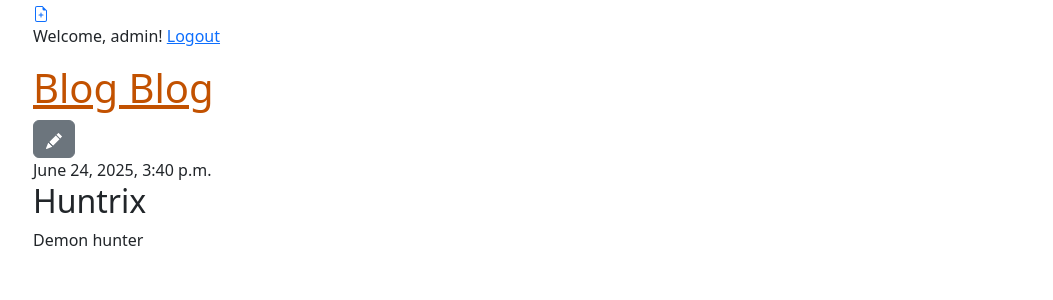
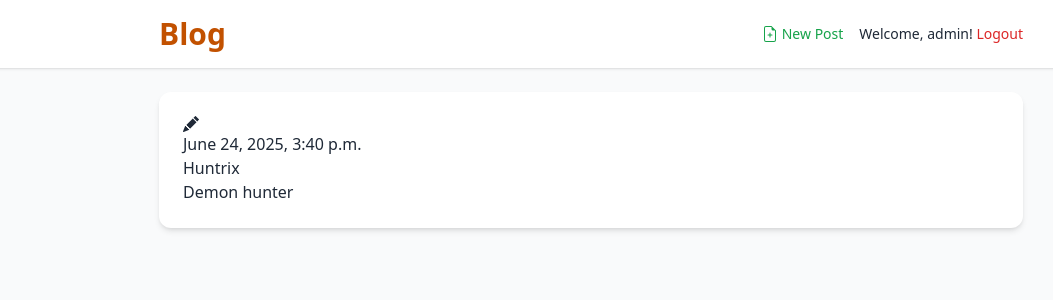
Before and after one commit to sonya-ghale/django, a Django app: page /post/5/ in a window 1280 px wide. Shown: the top 300 px of the page, without its empty margins (49-1102 px from the left). Run offline with Django 5.2, Linux system fonts and the light colour scheme; a user stored in the database is signed in; data comes from the database, SQL or seed files in the repository; both versions use the stored data as it was after the commit; some libraries are stand-ins or nearby versions.

Commit message:
`Refactor base.html template and add Tailwind CSS, update login and logout links, and modify main content container`

```diff
--- a/blog/templates/blog/base.html
+++ b/blog/templates/blog/base.html
@@ -1,41 +1,51 @@
 {% load static %}
 <!DOCTYPE html>
-<html>
+<html lang="en">
   <head>
-    <title>Django Girls blog</title>
-    <link
-      rel="stylesheet"
-      href="https://cdn.jsdelivr.net/npm/bootstrap@5.3.3/dist/css/bootstrap.min.css"
-      integrity="sha384-QWTKZyjpPEjISv5WaRU9OFeRpok6YctnYmDr5pNlyT2bRjXh0JMhjY6hW+ALEwIH"
-      crossorigin="anonymous"
-    />
+    <meta charset="UTF-8" />
+    <title>Blogs</title>
+    {% comment %} don't have to add the tailwind cdn in every {% endcomment %}
+
+    <script src="https://cdn.tailwindcss.com"></script>
     <link
       rel="stylesheet"
       href="https://fonts.googleapis.com/css?family=Lobster&subset=latin,latin-ext"
     />
     <link rel="stylesheet" href="{% static 'css/blog.css' %}" />
   </head>
-  <body>
-    <header class="page-header">
-      <div class="container">
-        {% if user.is_authenticated %}
-        <a href="{% url 'post_new' %}" class="top-menu">
-          {% include './icons/file-earmark-plus.svg' %}
-        </a>
-        {% endif %} {% if user.is_authenticated %}
-        <p>
-          Welcome, {{ user.username }}! <a href="{% url 'logout' %}">Logout</a>
-        </p>
-        {% else %}
-        <a href="{% url 'login' %}">Login</a>
-        {% endif %}
+  <body class="bg-gray-50 text-gray-800 font-sans">
+    <header class="bg-white shadow">
+      <div
+        class="max-w-4xl mx-auto px-4 py-4 flex justify-between items-center"
+      >
+        <h1 class="text-3xl font-bold text-blue-600">
+          <a href="/">Blog</a>
+        </h1>
 
-        <h1><a href="/">Blog Blog</a></h1>
+        <div class="flex items-center space-x-4">
+          {% if user.is_authenticated %}
+          <a
+            href="{% url 'post_new'%}"
+            class="text-sm text-green-600 hover:underline flex items-center gap-1"
+          >
+            {% include "./icons/file-earmark-plus.svg" %} New Post
+          </a>
+          <p class="text-sm">
+            Welcome, <span class="font-medium">{{ user.username }}</span>!
+            <a href="{% url "logout" %}" class="text-red-600 hover:underline">Logout </a>
+          </p>
+          {% else %}
+          <a href="{% url "login" %}" class="text-sm text-blue-600 hover:underline">Login </a>
+          {% endif %}
+        </div>
       </div>
     </header>
-    <main class="content container">
-      <div class="row">
-        <div class="col">{% block content %} {% endblock %}</div>
+
+    <main class="max-w-4xl mx-auto px-4 py-6">
+      <div class="bg-white shadow-md rounded-xl p-6">
+        {% block content %}
+        <!-- Content from other templates will appear here -->
+        {% endblock %}
       </div>
     </main>
   </body>
--- a/django.txt
+++ b/django.txt
@@ -89,3 +89,6 @@ go here https://tutorial.djangogirls.org/en/django_orm/
    -> Post.objects.create(author=me, title='Sample title', text='Test')
 
    ( if post again migrate or clone git hub if any error occured) first the changes should be inside the git hub
+
+
+    Live Reload Tool for django
```
Also changed, not shown: db.sqlite3.
